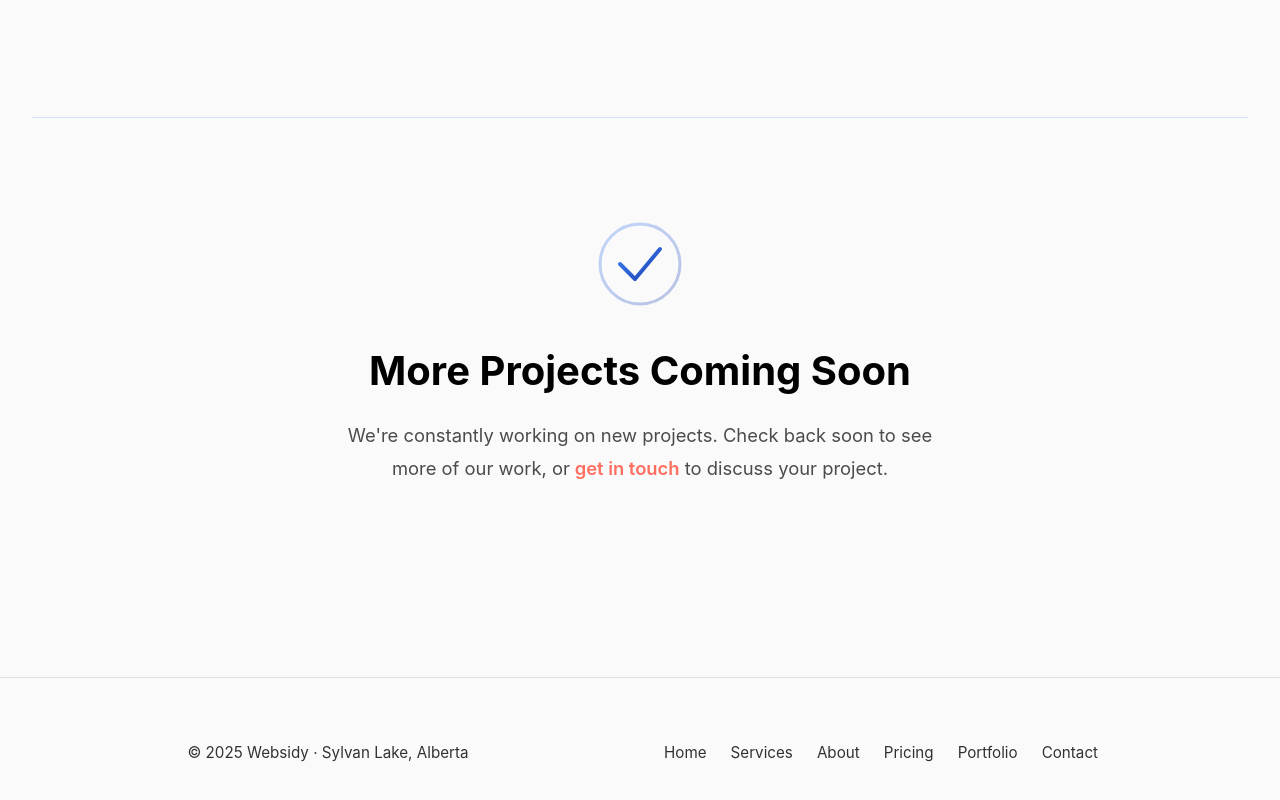
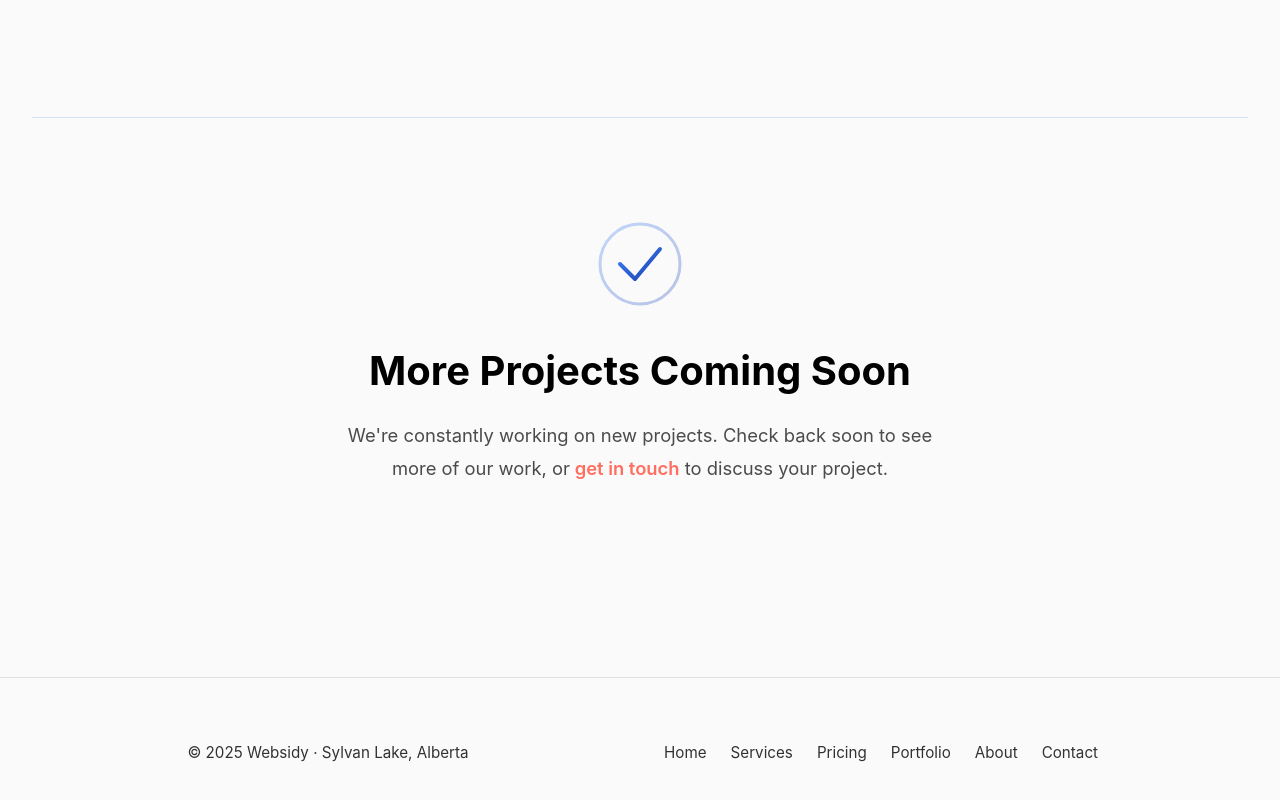
Before and after one commit to jbawt/Websidy, a React (Vite) app: page /portfolio in a window 1280 px wide. Shown: the part 2147-2947 px from the top of the page. Built offline with nearby package versions, Linux system fonts and the light colour scheme.

Commit message:
update footer nav items order

```diff
--- a/src/components/Footer.jsx
+++ b/src/components/Footer.jsx
@@ -27,11 +27,6 @@ function Footer() {
                 </Link>
               </li>
               <li>
-                <Link to="/about" className="footer-link">
-                  About
-                </Link>
-              </li>
-              <li>
                 <Link to="/pricing" className="footer-link">
                   Pricing
                 </Link>
@@ -39,6 +34,11 @@ function Footer() {
               <li>
                 <Link to="/portfolio" className="footer-link">
                   Portfolio
+                </Link>
+              </li>
+              <li>
+                <Link to="/about" className="footer-link">
+                  About
                 </Link>
               </li>
               <li>
```
